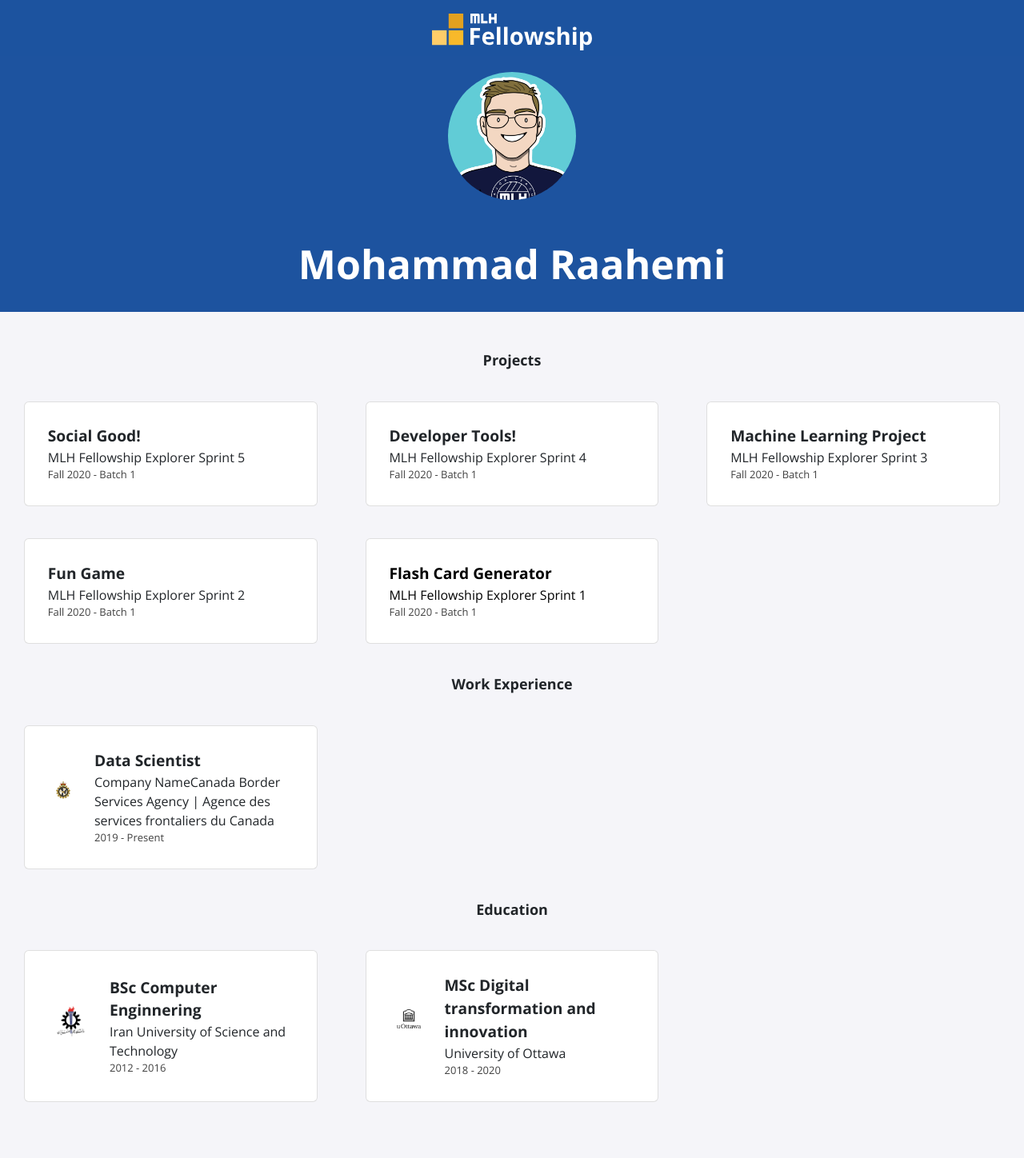
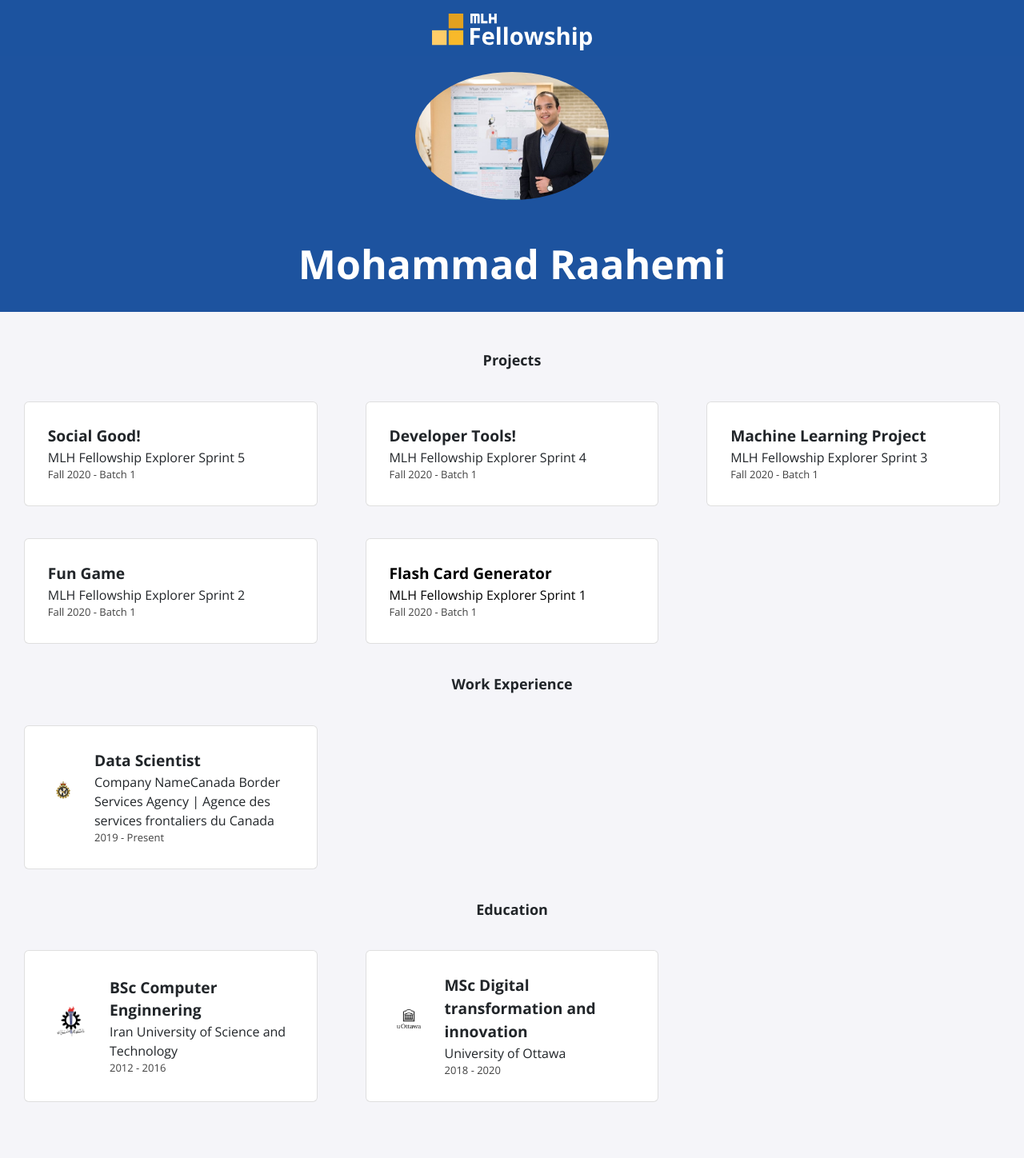
Before and after one commit to mraahemi/mraahemi.github.io, a Jekyll site: the page built from index.html, in a window 1280 px wide. Shown: the whole page at 80% size. Built offline with Jekyll 4.4.1, drawn with Linux system fonts in a browser that asks for light colours; nearby versions of some CDN libraries.

Commit message:
Update profile.html

```diff
--- a/_includes/profile.html
+++ b/_includes/profile.html
@@ -1,6 +1,6 @@
 <div class="profile">
     <div class="profile-picture">
-        <img src="./assets/img/logo.jpg">
+        <img src="./assets/img/1.jpg">
     </div>
     <h1>{{ site.title }}</h1>
 </div>
```
